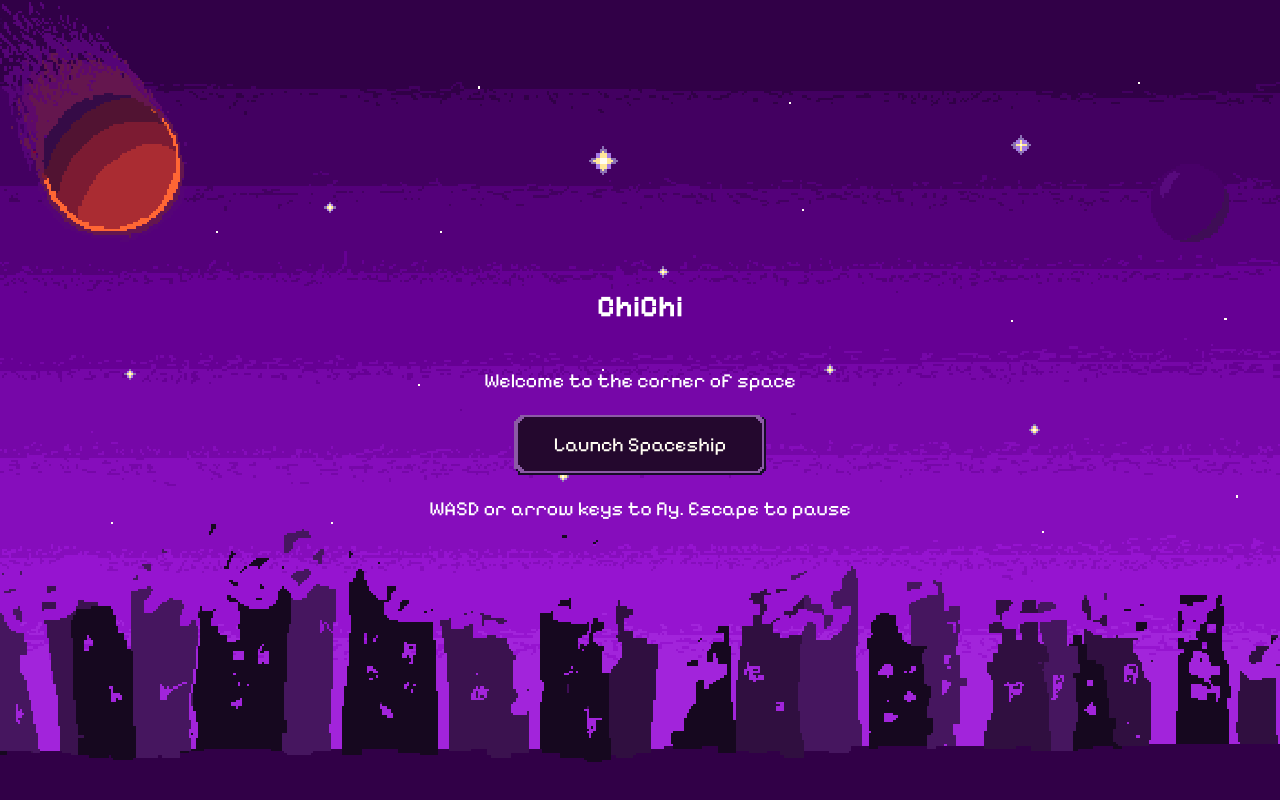
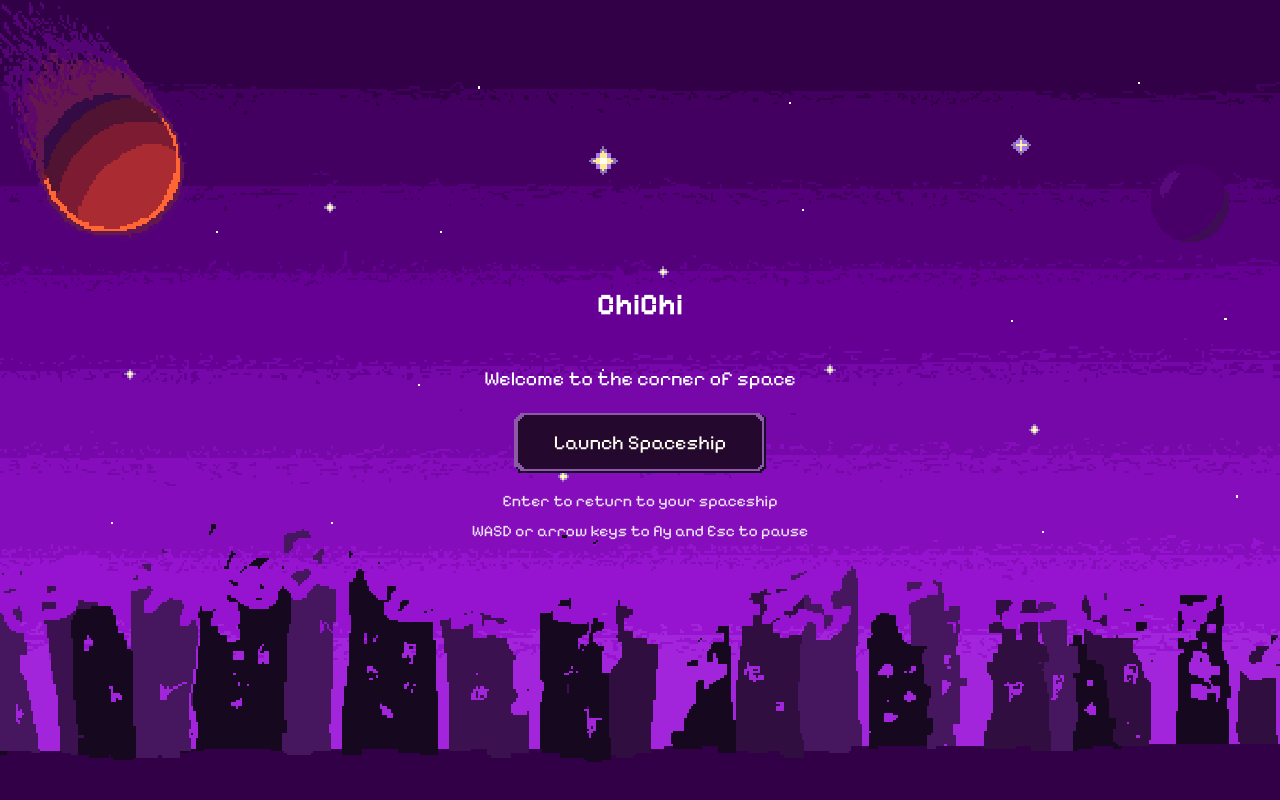
Before and after one commit to Chi-ChunL/FaceML, a website built with Vite: page website/index.html in a window 1280 px wide. Shown: the part 5598-6398 px from the top of the page. Built offline with nearby package versions, Linux system fonts and the light colour scheme; what @tensorflow/tfjs would draw is missing.

Commit message:
More hints

```diff
--- a/website/index.html
+++ b/website/index.html
@@ -129,7 +129,10 @@
         <h1>ChiChi</h1>
         <p>Welcome to the corner of space</p>
         <button id="launch-flight" type="button">Launch Spaceship</button>
-        <p>WASD or arrow keys to fly. Escape to pause</p>
+        <div class="flight-hints">
+            <p>Enter to return to your spaceship</p>
+            <p>WASD or arrow keys to fly and Esc to pause </p>
+        </div>
         <script type="module" src="/app.js"></script>
     </section>
     <button id="spaceship" type="button" aria-label="Spaceship flight controls"></button>
--- a/website/style.css
+++ b/website/style.css
@@ -678,3 +678,16 @@ html {
     font-size: 18px;
     white-space: nowrap;
 }
+
+.flight-hints {
+    margin: 14px auto 0;
+    display: grid;
+    gap: 6px;
+    font-size: 16px;
+    line-height: 1.5;
+    color:#eee4f3;
+}
+
+.flight-hints p {
+    margin: 0;
+}
```
